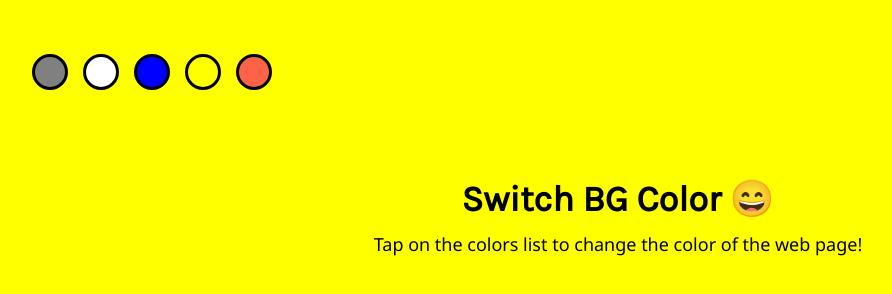
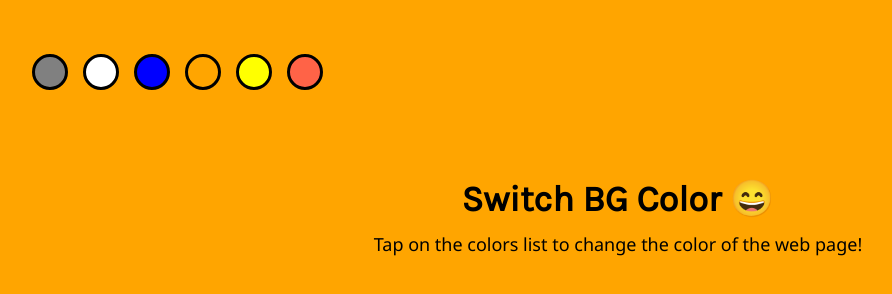
Before and after one commit to farhan787/Switch-BG, a plain HTML site: page index.html in a window 1280 px wide. Both pictures are taken after a click on the item 225 px from the left and 72 px from the top of the page. Shown: the whole page, without its empty margins (22-914 px from the left). Drawn offline with Linux system fonts and the light colour scheme.

Commit message:
added a color

```diff
--- a/css/style.css
+++ b/css/style.css
@@ -41,6 +41,9 @@ p {
 #blueButton {
   background: blue;
 }
+#orangeButton {
+  background: orange;
+}
 #yellowButton {
   background: yellow;
 }
--- a/index.html
+++ b/index.html
@@ -21,6 +21,7 @@
   <li id="grayButton"></li>
   <li id="whiteButton"></li>
   <li id="blueButton"></li>
+  <li id="orangeButton"></li>
   <li id="yellowButton"></li>
   <li id="redButton"></li>
 </ul>
--- a/js/index.js
+++ b/js/index.js
@@ -3,6 +3,7 @@ document.getElementById('whiteButton').onclick = switchWhite;
 document.getElementById('blueButton').onclick = switchBlue;
 document.getElementById('yellowButton').onclick = switchYellow;
 document.getElementById('redButton').onclick = switchRed;
+document.getElementById('orangeButton').onclick = switchOrange;
 
 function switchGray() {
   document.getElementsByTagName('body')[0].style.backgroundColor = 'gray';
@@ -18,11 +19,15 @@ function switchBlue() {
   document.getElementsByTagName('body')[0].style.backgroundColor = 'blue';
   document.getElementsByTagName('body')[0].style.color = 'white';
 }
-
+function switchOrange() {
+  document.getElementsByTagName('body')[0].style.backgroundColor = 'orange';
+  document.getElementsByTagName('body')[0].style.color = 'black';
+}
 function switchYellow() {
   document.getElementsByTagName('body')[0].style.backgroundColor = 'yellow';
   document.getElementsByTagName('body')[0].style.color = 'black';
 }
+
 function switchRed() {
   document.getElementsByTagName('body')[0].style.backgroundColor = 'tomato';
   document.getElementsByTagName('body')[0].style.color = 'white';
```
